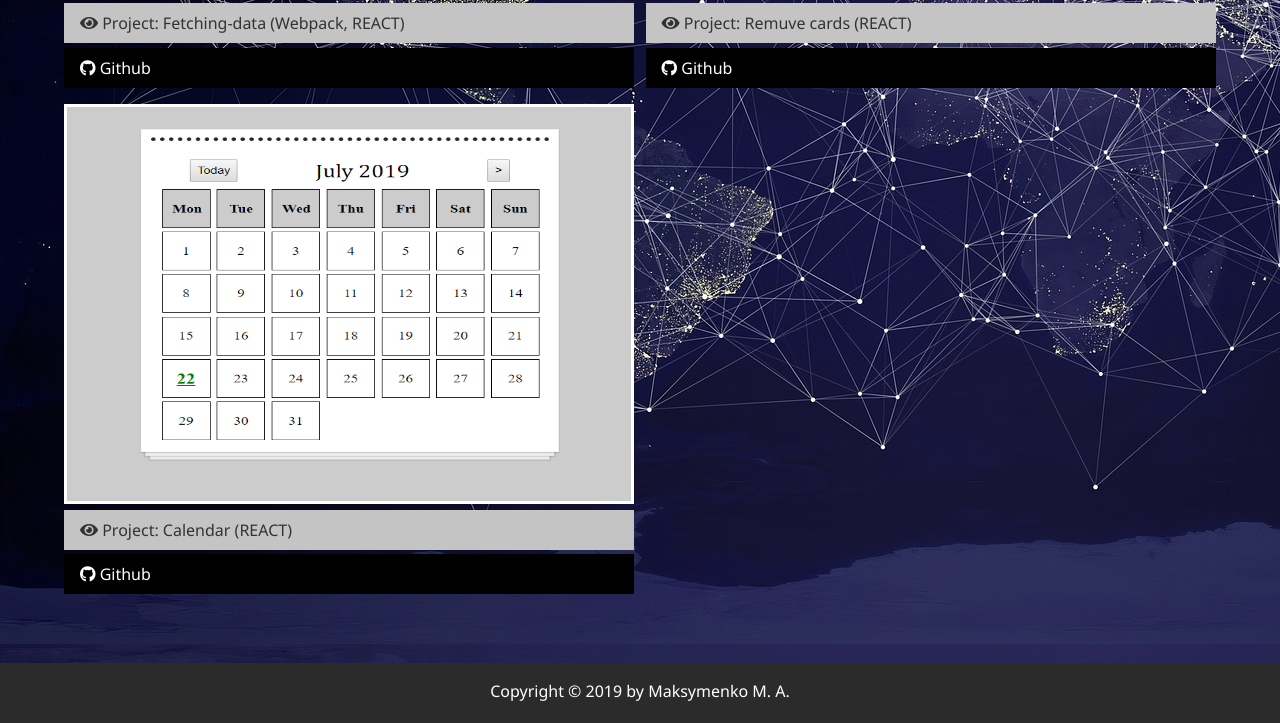
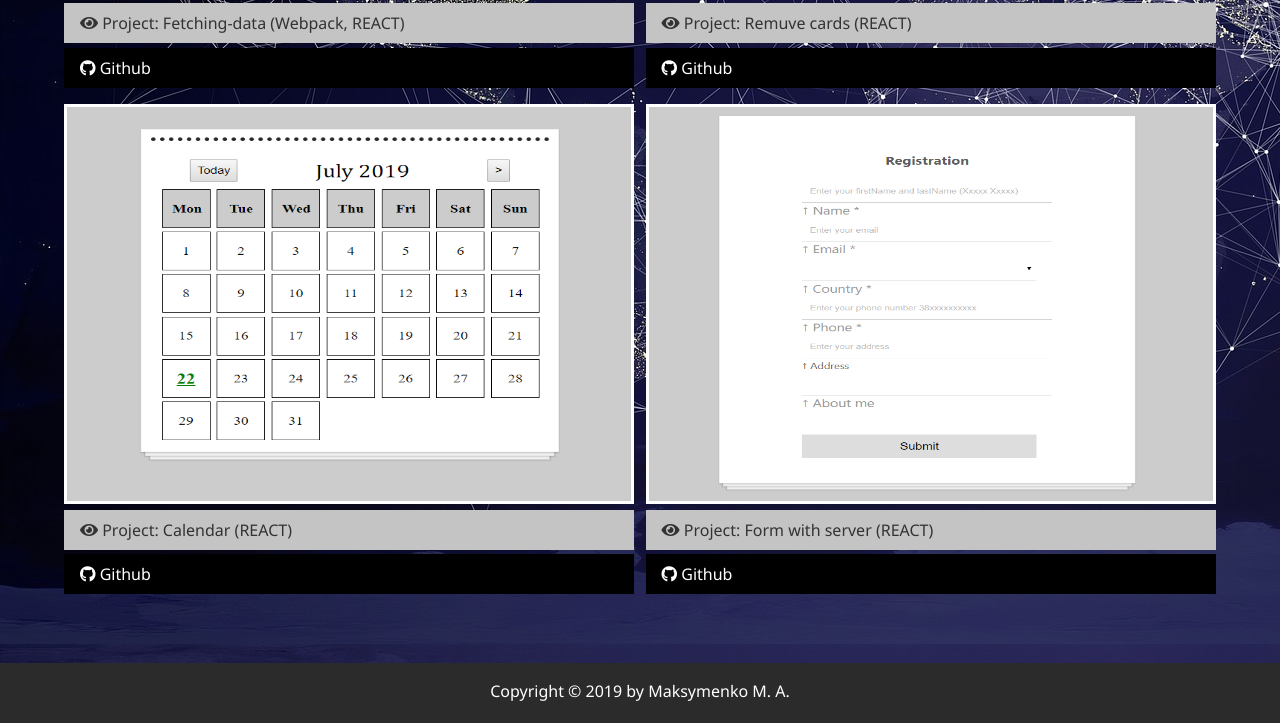
Before and after one commit to Onefun1/portfolio_maksymenko, a website: page dist/work.html in a window 1280 px wide. Shown: the part 2206-2929 px from the top of the page. Drawn offline with Linux system fonts and the light colour scheme.

Commit message:
add project

```diff
--- a/dist/work.html
+++ b/dist/work.html
@@ -207,6 +207,23 @@
             <i class="fab fa-github"></i> Github
           </a>
         </div>
+        <div class="item">
+          <a href="https://onefun1.github.io/temy-test-environment/">
+            <img src="img/projects/registrationForm.png" alt="Project" />
+          </a>
+          <a
+            href="https://github.com/Onefun1/temy-test-environment/tree/dev"
+            class="btn-light"
+          >
+            <i class="fas fa-eye"></i> Project: Form with server (REACT)
+          </a>
+          <a
+            href="https://onefun1.github.io/temy-test-environment/"
+            class="btn-dark"
+          >
+            <i class="fab fa-github"></i> Github
+          </a>
+        </div>
       </div>
     </main>
 
```
Also changed, not shown: dist/img/projects/registrationForm.png (added).
